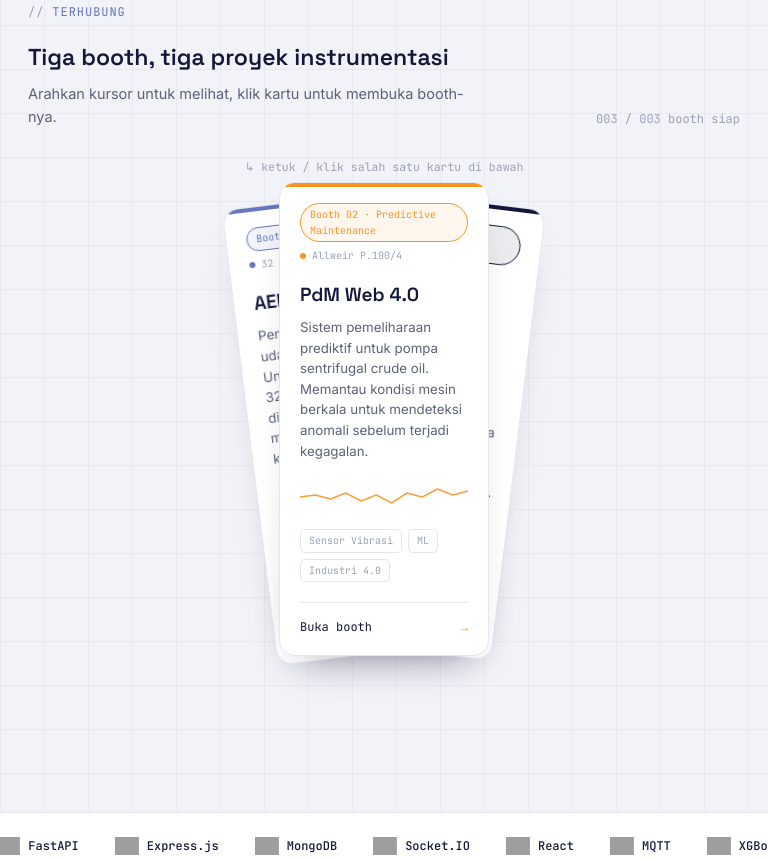
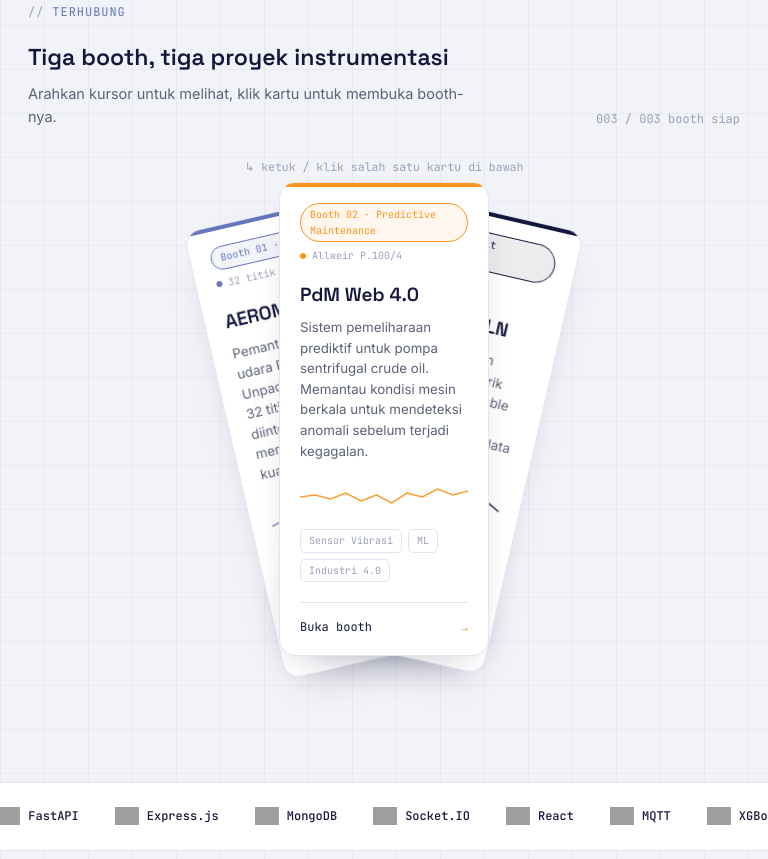
Before and after one commit to mndzww/booth-viper-aeromap, a plain HTML site: page index.html in a window 768 px wide. Shown: the part 1163-2022 px from the top of the page. Drawn offline with Linux system fonts and the light colour scheme; grey boxes are pictures that could not be loaded.

Commit message:
Update index.html

```diff
--- a/index.html
+++ b/index.html
@@ -1,4 +1,3 @@
-<!-- HTML -->
 <!DOCTYPE html>
 <html lang="id">
 <head>
@@ -211,13 +210,13 @@
   .section-count{ font-family: var(--font-mono); font-size: 12px; color: var(--text-dim); }
 
   /* ---------- Deck of booth cards ---------- */
-  .projects{ padding: 20px 0 90px; }
+  .projects{ padding: 20px 0 30px; }
   .deck-hint{
     text-align:center; font-family: var(--font-mono); font-size: 11.5px; color: var(--text-dim);
     margin-bottom: 6px;
   }
   .deck{
-    position: relative; height: 600px; max-width: 660px; margin: 0 auto;
+    position: relative; height: 620px; max-width: 700px; margin: 0 auto;
   }
   .card{
     position: absolute; top: 0; left: 50%; width: 250px;
@@ -230,23 +229,23 @@
   }
   .card::before{ content:''; position:absolute; inset:0 0 auto 0; height:4px; background: var(--accent); z-index:2; }
 
-  .card:nth-child(1){ transform: translateX(calc(-50% - 42px)) rotate(-9deg) translateY(18px); z-index: 1; }
+  .card:nth-child(1){ transform: translateX(calc(-50% - 68px)) rotate(-15deg) translateY(28px); z-index: 1; }
   .card:nth-child(2){ transform: translateX(-50%) rotate(0deg) translateY(0); z-index: 3; }
-  .card:nth-child(3){ transform: translateX(calc(-50% + 42px)) rotate(9deg) translateY(18px); z-index: 2; }
+  .card:nth-child(3){ transform: translateX(calc(-50% + 68px)) rotate(15deg) translateY(28px); z-index: 2; }
 
-  .deck:not(.has-drawn) .card:nth-child(1):hover{ transform: translateX(calc(-50% - 42px)) rotate(0deg) translateY(-26px) scale(1.03); z-index: 10; box-shadow: 0 30px 60px -20px rgba(20,23,59,0.4); }
+  .deck:not(.has-drawn) .card:nth-child(1):hover{ transform: translateX(calc(-50% - 68px)) rotate(0deg) translateY(-26px) scale(1.03); z-index: 10; box-shadow: 0 30px 60px -20px rgba(20,23,59,0.4); }
   .deck:not(.has-drawn) .card:nth-child(2):hover{ transform: translateX(-50%) rotate(0deg) translateY(-26px) scale(1.03); z-index: 10; box-shadow: 0 30px 60px -20px rgba(20,23,59,0.4); }
-  .deck:not(.has-drawn) .card:nth-child(3):hover{ transform: translateX(calc(-50% + 42px)) rotate(0deg) translateY(-26px) scale(1.03); z-index: 10; box-shadow: 0 30px 60px -20px rgba(20,23,59,0.4); }
+  .deck:not(.has-drawn) .card:nth-child(3):hover{ transform: translateX(calc(-50% + 68px)) rotate(0deg) translateY(-26px) scale(1.03); z-index: 10; box-shadow: 0 30px 60px -20px rgba(20,23,59,0.4); }
 
   @media (max-width: 1024px) and (min-width: 641px){
-    .deck{ height: 540px; max-width: 560px; }
+    .deck{ height: 560px; max-width: 580px; }
     .card{ width: 210px; padding: 20px; }
-    .card:nth-child(1){ transform: translateX(calc(-50% - 32px)) rotate(-7deg) translateY(14px); }
+    .card:nth-child(1){ transform: translateX(calc(-50% - 52px)) rotate(-13deg) translateY(22px); }
     .card:nth-child(2){ transform: translateX(-50%) rotate(0deg) translateY(0); }
-    .card:nth-child(3){ transform: translateX(calc(-50% + 32px)) rotate(7deg) translateY(14px); }
-    .deck:not(.has-drawn) .card:nth-child(1):hover{ transform: translateX(calc(-50% - 32px)) rotate(0deg) translateY(-20px) scale(1.03); }
+    .card:nth-child(3){ transform: translateX(calc(-50% + 52px)) rotate(13deg) translateY(22px); }
+    .deck:not(.has-drawn) .card:nth-child(1):hover{ transform: translateX(calc(-50% - 52px)) rotate(0deg) translateY(-20px) scale(1.03); }
     .deck:not(.has-drawn) .card:nth-child(2):hover{ transform: translateX(-50%) rotate(0deg) translateY(-20px) scale(1.03); }
-    .deck:not(.has-drawn) .card:nth-child(3):hover{ transform: translateX(calc(-50% + 32px)) rotate(0deg) translateY(-20px) scale(1.03); }
+    .deck:not(.has-drawn) .card:nth-child(3):hover{ transform: translateX(calc(-50% + 52px)) rotate(0deg) translateY(-20px) scale(1.03); }
     .card p.desc{ font-size: 12.6px; min-height: 64px; }
     .card h3{ font-size: 17px; }
   }
@@ -319,7 +318,7 @@
   }
 
   /* ---------- Stack strip ---------- */
-  .stack{ border-top: 1px solid var(--border); border-bottom: 1px solid var(--border); padding: 24px 0; overflow:hidden; background: var(--bg-panel); }
+  .stack{ border-top: 1px solid var(--border); border-bottom: 1px solid var(--border); padding: 24px 0; overflow:hidden; background: var(--bg-panel); margin-top: 10px; }
   .stack-inner{
     display:flex; gap:36px; align-items:center; font-family: var(--font-mono); font-size:12px; color: var(--text-dim);
     white-space: nowrap; width: max-content; animation: scroll-left 28s linear infinite;
```
